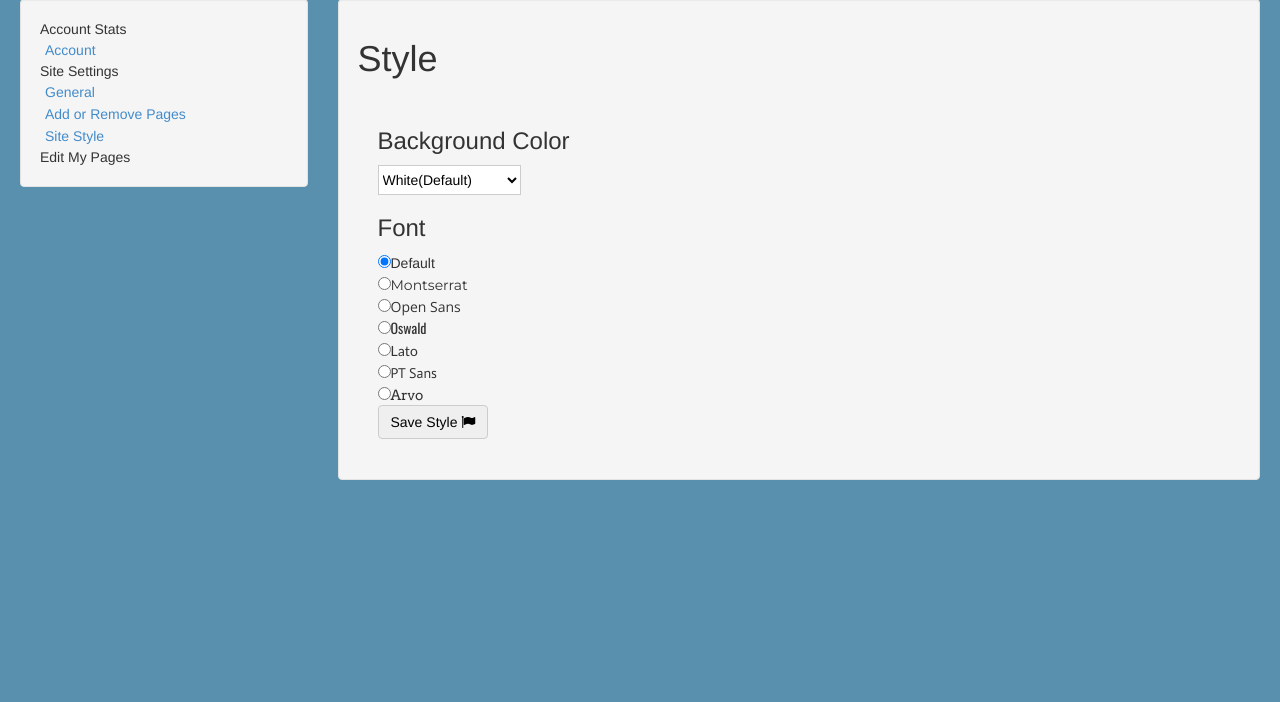
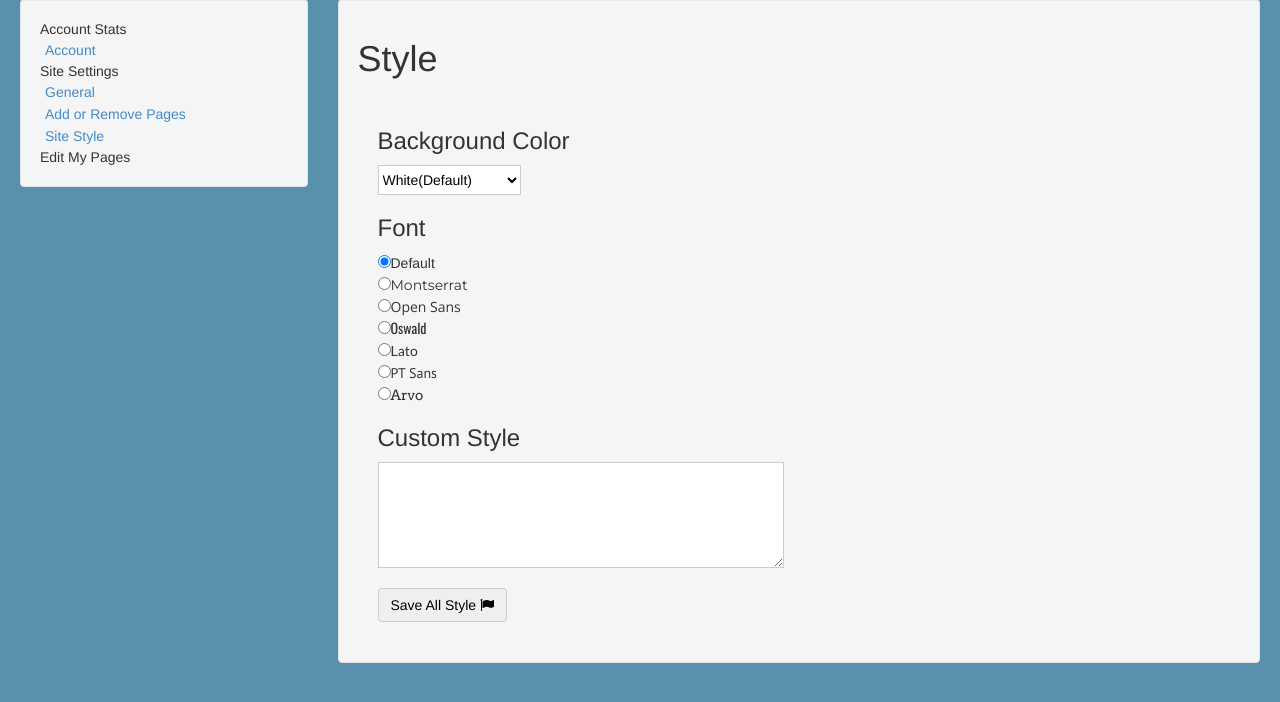
Before and after one commit to TrevorDev/DevBrick, a Node project: template views/mainSite/dashboard/changeStyle.ejs in a window 1280 px wide. Shown: the part 54-756 px from the top of the page. Run offline with Node 20 templates, Linux system fonts and the light colour scheme; the template is opened without the code that fills it, so the values that code supplies are empty; some libraries are stand-ins or nearby versions.

Commit message:
add allpage style option

```diff
--- a/page_modules/includes/style/controller/styleInclude.js
+++ b/page_modules/includes/style/controller/styleInclude.js
@@ -9,4 +9,5 @@ exports.page = function(acc) {
     this.font = "";
     this.open = '<@';
     this.close = '@>';
+    this.customStyle = '';
 };
--- a/page_modules/includes/style/views/page.ejs
+++ b/page_modules/includes/style/views/page.ejs
@@ -8,3 +8,5 @@ body {
 html, body {
     background-color:<@- pageData.backgroundColor @>;
 }
+
+<@- pageData.customStyle @>
--- a/routes/accountRouter/accountRouter.js
+++ b/routes/accountRouter/accountRouter.js
@@ -28,6 +28,7 @@ exports.changeStyle = function(req, res, next){
                     pageData.backgroundColor = req.body.background;
                     pageData.secondaryColor = req.body.secondaryColor;
                     pageData.font = req.body.font;
+                    pageData.customStyle = req.body.customStyle;
                     acc.markModified('includePages');
                     acc.save(function(err){
                         page.generateAllPages(acc, function(){
--- a/views/mainSite/dashboard/changeStyle.ejs
+++ b/views/mainSite/dashboard/changeStyle.ejs
@@ -56,7 +56,10 @@
                               <input name="font" type="radio" value="PT Sans"><span style="font-family: 'PT Sans', sans-serif;">PT Sans</span><br>
                               <input name="font" type="radio" value="Arvo"><span style="font-family: 'Arvo', sans-serif;">Arvo</span><br>
 
-                              <button class="btn btn-black" type="submit">Save Style <i class="icon-flag"></i></button>
+                              <h3>Custom Style</h3>
+                              <textarea rows="5" style="-webkit-box-sizing: border-box;-moz-box-sizing: border-box;box-sizing: border-box;width: 100%;resize:vertical;" name="customStyle"></textarea><br><br>
+
+                              <button class="btn btn-black" type="submit">Save All Style <i class="icon-flag"></i></button>
                           </form>
                       </div>
                       <div class="col-md-6">
```
